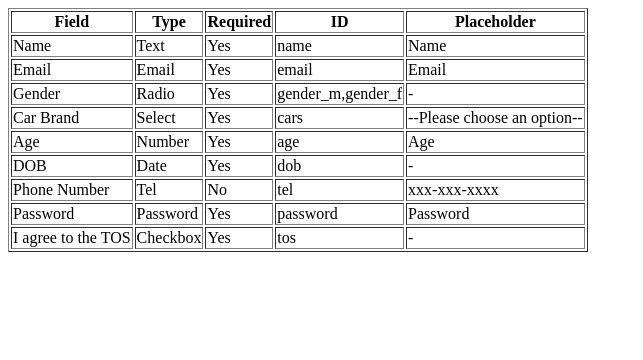
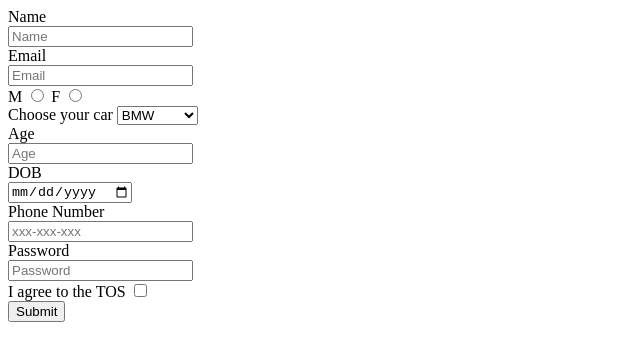
Before and after one commit to acciojob/signup-form-car-yogeshchandratripathi, a website: page main.html in a window 1280 px wide. Shown: the whole page, without its empty margins (0-643 px from the left). Drawn offline with Linux system fonts and the light colour scheme.

Commit message:
created a submission

```diff
--- a/main.html
+++ b/main.html
@@ -8,84 +8,41 @@
 
 <body>
 	<!-- the entire body must be written by student -->
-    <script type="text/javascript" src="./script.js">
-</script>
-<table border="1">
-	<tr>
-		<th>Field</th>
-		<th>Type</th>
-		<th>Required</th>
-		<th>ID</th>
-		<th>Placeholder</th>
-	</tr>
-	<tr>
-		<td>Name</td>
-		<td>Text</td>
-		<td>Yes</td>
-		<td>name</td>
-		<td>Name</td>
-	</tr>
-	<tr>
-		<td>Email</td>
-		<td>Email</td>
-		<td>Yes</td>
-		<td>email</td>
-		<td>Email</td>
-	</tr>
-	<tr>
-		<td>Gender</td>
-	    <td>Radio</td>
-		<td>Yes</td>
-		<td>gender_m,gender_f</td>
-		<td>-</td>
-	</tr>
-	<tr>
-		<td>Car Brand</td>
-	    <td>Select</td>
-		<td>Yes</td>
-		<td>cars</td>
-		<td>--Please choose an option--</td>
-	</tr>
-	<tr>
-		<td>Age</td>
-	    <td>Number</td>
-		<td>Yes</td>
-		<td>age</td>
-		<td>Age</td>
-	</tr>
-	<tr>
-		<td>DOB</td>
-	    <td>Date</td>
-		<td>Yes</td>
-		<td>dob</td>
-		<td>-</td>
-	</tr>
-	<tr>
-		<td>Phone Number</td>
-	    <td>Tel</td>
-		<td>No</td>
-		<td>tel</td>
-		<td>xxx-xxx-xxxx</td>
-	</tr>
-	<tr>
-		<td>Password</td>
-	    <td>Password</td>
-		<td>Yes</td>
-		<td>password</td>
-		<td>Password</td>
-	</tr>
-	<tr>
-		<td>I agree to the TOS</td>
-	    <td>Checkbox</td>
-		<td>Yes</td>
-		<td>tos</td>
-		<td>-</td>
-	</tr>
+	<form method="post">
+		 <label for="name">Name</label><br>
+		 <input type="text" id="name" placeholder="Name" required><br>
+		 <label for="email">Email</label><br>
+		 <input type="Email" id="email" Placeholder="Email" required><br>
+		 <label for="gender_m">M</label>
+		 <input type="radio" id="gender_m" name="gender" required>
+		 <label for="gender_f">F</label>
+		 <input type="radio" id="gender_f" name="gender" required><br>
+		 <label for="cars">Choose your car</label>
+		 <select id="cars" name="car" >
+			 <option>BMW</option>
+			 <option>FERRARI</option>
+			 <option>AUDI</option>
+		 </select><br>
+
+        <label for="age">Age</label><br>
+		<input type="number" id="age" Placeholder="Age" required><br>
+		<label for="dob">DOB</label><br>
+		<input type="date" id="dob" required><br>
+		<label for="tel">Phone Number</label><br>
+		<input type="Tel" id="tel" placeholder="xxx-xxx-xxx" required><br>
+		<label for="password">Password</label><br>
+		<input type="Password" id="password" placeholder="Password" required><br>
+		<label for="tos">I agree to the TOS</label>
+		<input type="checkbox" id="tos" required><br>
+		<button>Submit</button>
 
 
 
 
-</table>
+
+
+	</form>
+    <script type="text/javascript" src="./script.js">
+</script>
 </body>
-
 </html>
```
